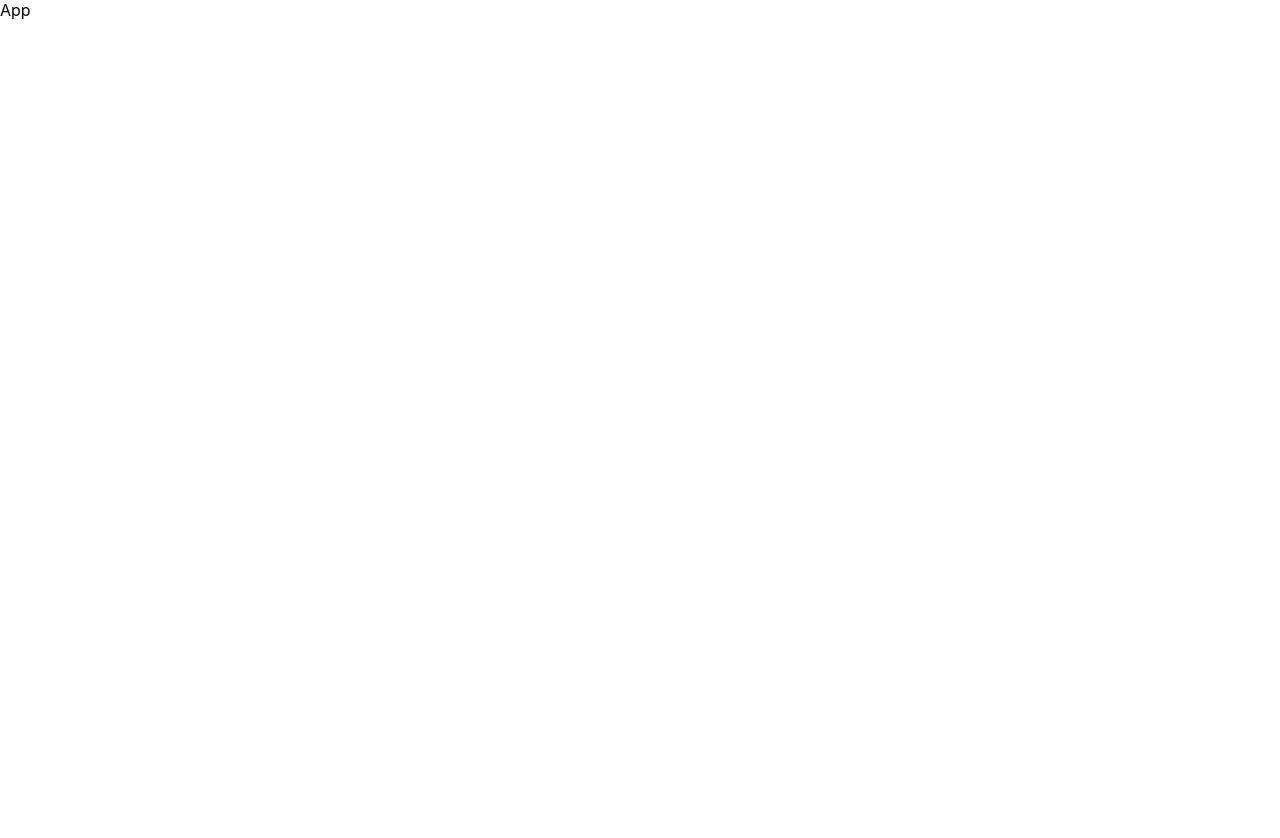
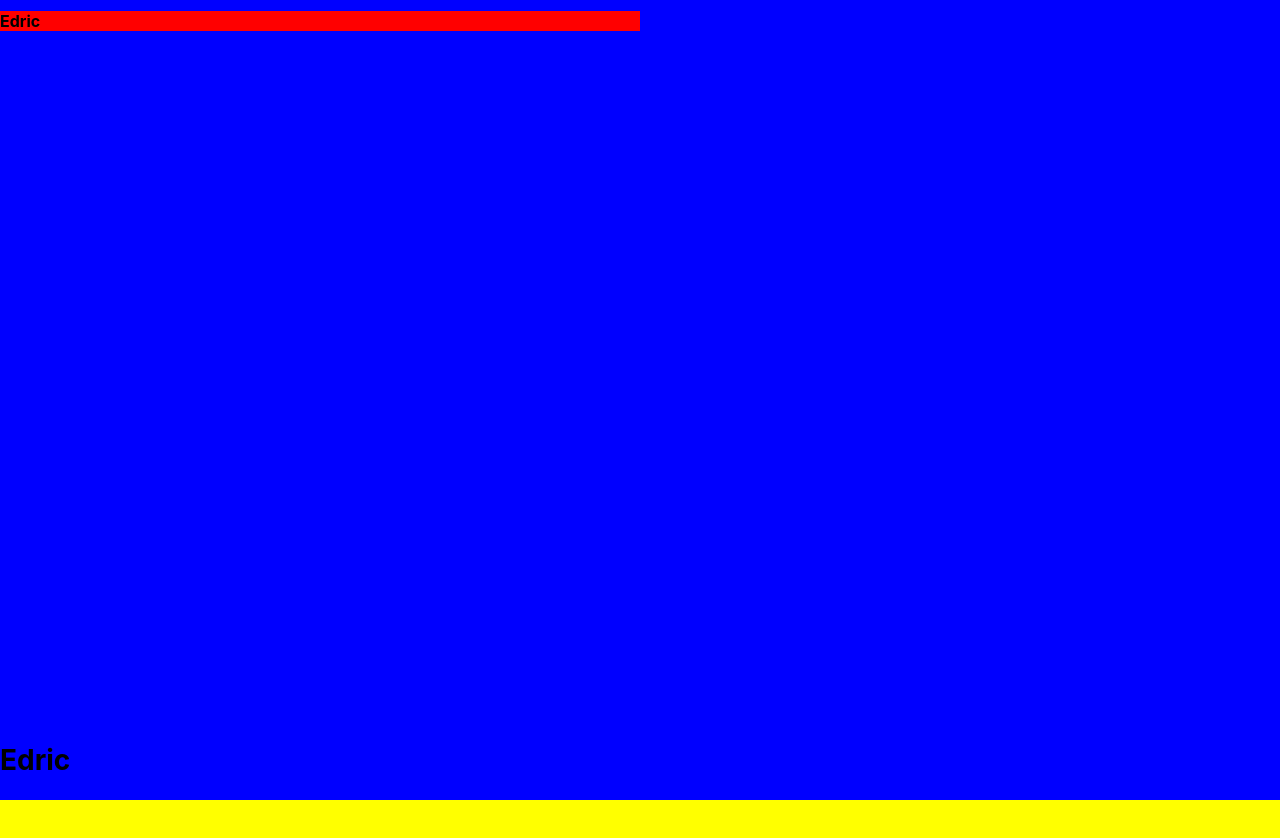
Before and after one commit to EdricPhan1997/function-list, a React (Create React App) app: page / in a window 1280 px wide. Shown: the top 838 px of the page. Before the commit the page ends 800 px from the top, so only its background shows below. Built offline with nearby package versions, Linux system fonts and the light colour scheme.

Commit message:
update code

```diff
--- a/package.json
+++ b/package.json
@@ -3,6 +3,9 @@
   "version": "0.1.0",
   "private": true,
   "dependencies": {
+    "@chakra-ui/react": "^2.5.4",
+    "@emotion/react": "^11.10.6",
+    "@emotion/styled": "^11.10.6",
     "@hookform/resolvers": "^2.9.11",
     "@raca2022/uikit": "^1.0.8",
     "@reduxjs/toolkit": "^1.9.1",
@@ -15,7 +18,7 @@
     "@types/react-dom": "^18.0.10",
     "@types/styled-components": "^5.1.26",
     "axios": "^1.3.3",
-    "framer-motion": "6.5.1",
+    "framer-motion": "^10.9.2",
     "react": "^18.2.0",
     "react-dom": "^18.2.0",
     "react-hook-form": "^7.43.2",
--- a/src/App.tsx
+++ b/src/App.tsx
@@ -1,7 +1,39 @@
 import React from "react";
+import styled from "styled-components";
+import { Box } from "@chakra-ui/react";
 
 const App = () => {
-  return <div>App</div>;
+  return (
+    <Box height={"200vh"} bg="yellow">
+      <Layout>
+        <h1 className="title">Edric</h1>
+        <h2 className="rem">Edric</h2>
+      </Layout>
+    </Box>
+  );
 };
 
 export default App;
+
+const Layout = styled.div`
+  font-size: 16px;
+  width: 100vw;
+  min-height: 100svh;
+  background-color: blue;
+  display: flex;
+  align-items: flex-start;
+  justify-content: space-between;
+  flex-direction: column;
+
+  .title {
+    // ti le cua em tuong ung font-size voi the cha boc ben ngoai cua no
+    font-size: 1em;
+    width: 50%;
+    background-color: red;
+  }
+
+  .rem {
+    // mac dinh lay the the root html a ac dinhh font size === 16px
+    font-size: 2rem;
+  }
+`;
--- a/src/index.css
+++ b/src/index.css
@@ -1,13 +1,15 @@
 body {
   margin: 0;
-  font-family: -apple-system, BlinkMacSystemFont, 'Segoe UI', 'Roboto', 'Oxygen',
-    'Ubuntu', 'Cantarell', 'Fira Sans', 'Droid Sans', 'Helvetica Neue',
-    sans-serif;
+  font-family: -apple-system, BlinkMacSystemFont, "Segoe UI", "Roboto", "Oxygen", "Ubuntu", "Cantarell", "Fira Sans",
+    "Droid Sans", "Helvetica Neue", sans-serif;
   -webkit-font-smoothing: antialiased;
   -moz-osx-font-smoothing: grayscale;
 }
 
 code {
-  font-family: source-code-pro, Menlo, Monaco, Consolas, 'Courier New',
-    monospace;
+  font-family: source-code-pro, Menlo, Monaco, Consolas, "Courier New", monospace;
 }
+
+html {
+  font-size: 14px;
+}
```
Also changed, not shown: 1 other file (tests, documents, lock files or other folders).
